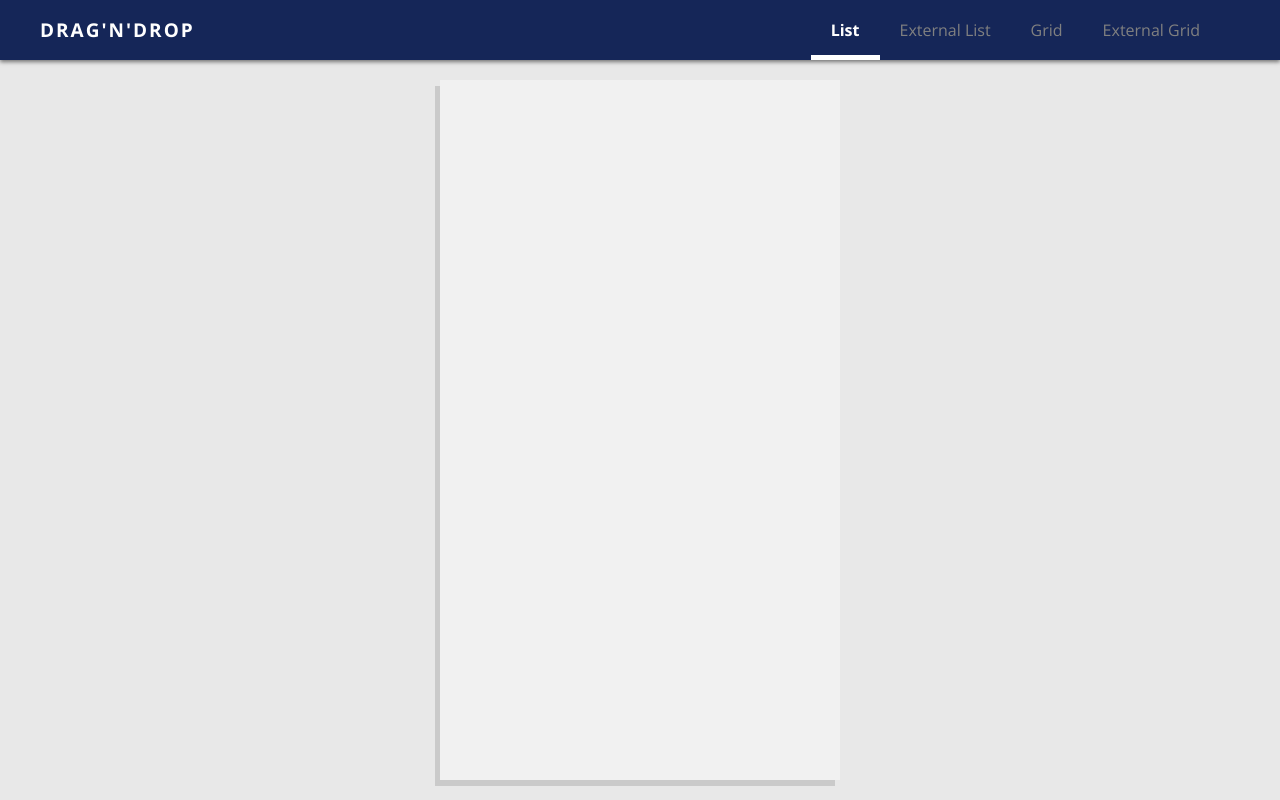
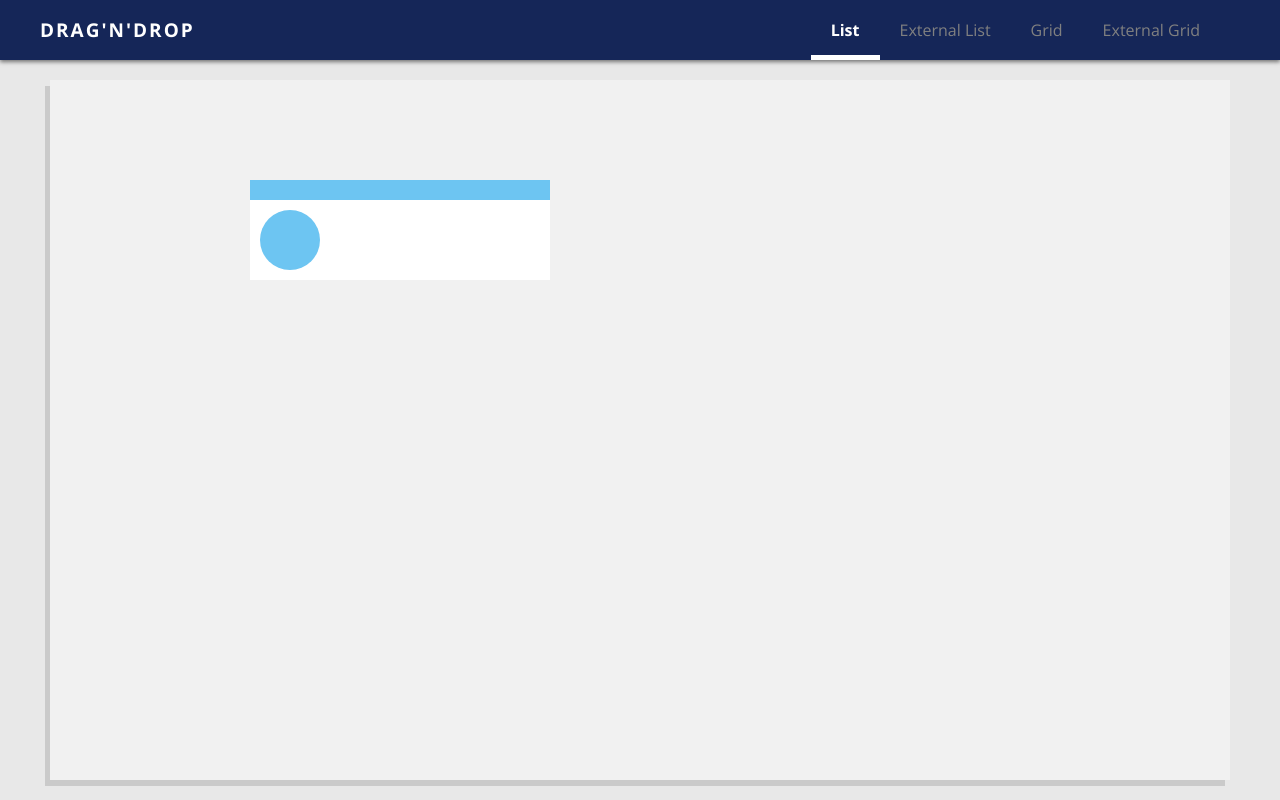
Before and after one commit to seektor/DnD_List, a website built with webpack: page src/index.html in a window 1280 px wide. Built offline with nearby package versions, Linux system fonts and the light colour scheme.

Commit message:
Add item factory element.

```diff
--- a/src/app/app.ts
+++ b/src/app/app.ts
@@ -3,7 +3,6 @@ import { Toolbox } from "./components/Toolbox/Toolbox";
 import { List } from "./components/List/List";
 import { smoothScroll } from "./utils/smooth-scroll/smoothScroll";
 import { Header } from "./components/Viewport/Header/Header";
-import { Container } from "./components/Viewport/Container/Container";
 import { Body } from "./components/Viewport/Body/Body";
 
 class App {
--- a/src/app/assets/styles/app.scss
+++ b/src/app/assets/styles/app.scss
@@ -9,5 +9,9 @@
 @import "../../templates/item/item.scss";
 @import "../../components/Viewport/Header/header.scss";
 @import "../../components/Viewport/Body/body.scss";
+
 @import "../../components/Viewport/Factories/ContainerFactory/container-factory.scss";
+@import "../../components/Viewport/Factories/ItemFactory/item-factory.scss";
+
 @import "../../components//Demos/ListDemo/list-demo.scss";
+@import "../../components//Demos/GridDemo/grid-demo.scss";
--- /dev/null
+++ b/src/app/components/Demos/GridDemo/GridDemo.ts
@@ -0,0 +1,20 @@
+import { Utils } from "../../../utils/Utils";
+import { ContainerFactory } from "../../Viewport/Factories/ContainerFactory/ContainerFactory";
+import { ItemFactory } from "../../Viewport/Factories/ItemFactory/ItemFactory";
+
+export class GridDemo {
+
+    constructor(container: HTMLElement) {
+        this.construct(container);
+    }
+
+    private construct(container: HTMLElement): void {
+        const gridTemplate: string = require("./grid-demo.tpl.html");
+        const gridElement: HTMLElement = Utils.createElementFromTemplate(gridTemplate);
+        const containerElement: HTMLElement = ContainerFactory();
+        const color: string = Utils.getRandomColor();
+        containerElement.append(ItemFactory(color));
+        gridElement.append(containerElement);
+        container.append(gridElement);
+    }
+}
--- /dev/null
+++ b/src/app/components/Demos/GridDemo/grid-demo.scss
@@ -0,0 +1,4 @@
+.grid-demo {
+    width: 100%;
+    height: 100%;
+}
--- /dev/null
+++ b/src/app/components/Demos/GridDemo/grid-demo.tpl.html
@@ -0,0 +1 @@
+<div class="grid-demo"></div>
--- a/src/app/components/Demos/ListDemo/ListDemo.ts
+++ b/src/app/components/Demos/ListDemo/ListDemo.ts
@@ -8,10 +8,10 @@ export class ListDemo {
     }
 
     private construct(container: HTMLElement): void {
-        const bodyTemplate: string = require("./list-demo.tpl.html");
-        const bodyElement: HTMLElement = Utils.createElementFromTemplate(bodyTemplate);
+        const listTemplate: string = require("./list-demo.tpl.html");
+        const listElement: HTMLElement = Utils.createElementFromTemplate(listTemplate);
         const containerElement: HTMLElement = ContainerFactory();
-        bodyElement.append(containerElement);
-        container.append(bodyElement);
+        listElement.append(containerElement);
+        container.append(listElement);
     }
 }
--- a/src/app/components/List/List.ts
+++ b/src/app/components/List/List.ts
@@ -1,5 +1,5 @@
 import ListClassHooks, { TListClassHooks } from "./structures/ListClassHooks";
-import ItemAttributeHooks, { TItemAttributeHooks } from "../../templates/item/structures/ItemAttributeHooks";
+import ItemAttributeHooks, { TItemFactoryAttributeHooks } from "../Viewport/Factories/ItemFactory/structures/ItemFactoryAttributeHooks";
 import { TPositionChangeData } from "./structures/TPositionChangeData";
 import { TListViewStatistics } from "./structures/TListViewStatistics";
 import { IListHandlers } from "./interfaces/IListHandlers";
@@ -30,7 +30,7 @@ export class List {
     private isProcessingDrag: boolean = false;
 
     private readonly listClassHooks: TListClassHooks = ListClassHooks;
-    private readonly itemAttributeHooks: TItemAttributeHooks = ItemAttributeHooks;
+    private readonly itemAttributeHooks: TItemFactoryAttributeHooks = ItemAttributeHooks;
     // This property (in ms) has to match with the css translate time
     private readonly TRANSLATE_TIME: number = 200;
     // Same for the margin
--- a/src/app/components/Toolbox/Toolbox.ts
+++ b/src/app/components/Toolbox/Toolbox.ts
@@ -1,11 +1,11 @@
-import ItemAttributeHooks, { TItemAttributeHooks } from "../../templates/item/structures/ItemAttributeHooks";
+import ItemAttributeHooks, { TItemFactoryAttributeHooks } from "../Viewport/Factories/ItemFactory/structures/ItemFactoryAttributeHooks";
 import ToolboxClassHooks, { TToolboxClassHooks } from "./structures/ToolboxClassHooks";
 import { IListHandlers } from "../List/interfaces/IListHandlers";
 import { TCoordinates } from "../../structures/TCoordinates";
 
 export class Toolbox {
 
-    private readonly itemAttributeHooks: TItemAttributeHooks = ItemAttributeHooks;
+    private readonly itemAttributeHooks: TItemFactoryAttributeHooks = ItemAttributeHooks;
     private readonly toolboxClassHooks: TToolboxClassHooks = ToolboxClassHooks;
     private toolboxComponentElement: HTMLElement = null;
     private draggedElement: HTMLElement = null;
--- a/src/app/components/Viewport/Body/Body.ts
+++ b/src/app/components/Viewport/Body/Body.ts
@@ -1,5 +1,6 @@
 import { Utils } from "../../../utils/Utils";
 import { ListDemo } from "../../Demos/ListDemo/ListDemo";
+import { GridDemo } from "../../Demos/GridDemo/GridDemo";
 
 export class Body {
 
@@ -7,7 +8,8 @@ export class Body {
 
     constructor(container: HTMLElement) {
         this.constructComponent(container);
-        const listDemo = new ListDemo(this.bodyElement);
+        // const listDemo = new ListDemo(this.bodyElement);
+        const gridDemo = new GridDemo(this.bodyElement);
     }
 
     private constructComponent(container: HTMLElement): void {
--- /dev/null
+++ b/src/app/components/Viewport/Factories/ItemFactory/ItemFactory.ts
@@ -0,0 +1,12 @@
+import { Utils } from "../../../../utils/Utils";
+import ItemFactoryAttributeHooks, { TItemFactoryAttributeHooks } from "./structures/ItemFactoryAttributeHooks";
+
+export function ItemFactory(color: string): HTMLElement {
+    const itemTemplate: string = require("./item-factory.tpl.html");
+    const itemElement: HTMLElement = Utils.createElementFromTemplate(itemTemplate);
+    const headerElement: HTMLElement = Utils.getElementByAttribute(itemElement, ItemFactoryAttributeHooks.header);
+    const avatarElement: HTMLElement = Utils.getElementByAttribute(itemElement, ItemFactoryAttributeHooks.avatar);
+    headerElement.style.backgroundColor = color;
+    avatarElement.style.backgroundColor = color;
+    return itemElement;
+}
--- /dev/null
+++ b/src/app/components/Viewport/Factories/ItemFactory/item-factory.scss
@@ -0,0 +1,50 @@
+.item-factory {
+    position: relative;
+    top: 100px;
+    left: 200px;
+
+    width: 300px;
+    height: 100px;
+    display: flex;
+    flex-direction: column;
+    background-color: white;
+
+    &__header {
+        height: 20px;
+    }
+
+    &__body {
+        display: flex;
+        flex-grow: 1;
+    }
+
+    &__side-content {
+        width: 20%;
+        padding: 10px;
+        display: flex;
+        flex-direction: column;
+        justify-content: space-around;
+    }
+
+    &__avatar-wrapper {
+        position: relative;
+        width: 100%;
+
+        &:before {
+            content: '';
+            display: block;
+            padding-top: 100%;
+        }
+    }
+
+    &__avatar {
+        position: absolute;
+        top: 0;
+        left: 0;
+        bottom: 0;
+        right: 0;
+        background-color: #bbb;
+        border-radius: 50%;
+        display: inline-block;
+    }
+}
--- /dev/null
+++ b/src/app/components/Viewport/Factories/ItemFactory/item-factory.tpl.html
@@ -0,0 +1,11 @@
+<div class="item-factory">
+    <div class="item-factory__header" item-factory__header></div>
+    <div class="item-factory__body">
+        <div class="item-factory__side-content">
+            <div class="item-factory__avatar-wrapper">
+                <div class="item-factory__avatar" item-factory__avatar></div>
+            </div>
+        </div>
+        <div></div>
+    </div>
+</div>
--- /dev/null
+++ b/src/app/components/Viewport/Factories/ItemFactory/structures/ItemFactoryAttributeHooks.ts
@@ -0,0 +1,9 @@
+export interface TItemFactoryAttributeHooks {
+    header: string;
+    avatar: string;
+}
+
+export default {
+    header: "item-factory__header",
+    avatar: "item-factory__avatar",
+} as TItemFactoryAttributeHooks;
--- a/src/app/components/Viewport/Header/Header.ts
+++ b/src/app/components/Viewport/Header/Header.ts
@@ -19,7 +19,7 @@ export class Header {
     private constructComponent(container: HTMLElement): void {
         const headerTemplate: string = require("./header.tpl.html");
         const headerElement: HTMLElement = Utils.createElementFromTemplate(headerTemplate);
-        this.navbarElement = headerElement.querySelector(`[${HeaderAttributeHooks.navbar}]`);
+        this.navbarElement = Utils.getElementByAttribute(headerElement, HeaderAttributeHooks.navbar);
         container.append(headerElement);
     }
 
--- a/src/app/utils/Utils.ts
+++ b/src/app/utils/Utils.ts
@@ -3,4 +3,17 @@ export class Utils {
     public static createElementFromTemplate(template: string): HTMLElement {
         return document.createRange().createContextualFragment(template).firstElementChild as HTMLElement;
     }
+
+    public static getElementByAttribute(element: HTMLElement, attribute: string): HTMLElement {
+        return element.querySelector(`[${attribute}]`);
+    }
+
+    public static getRandomColor(): string {
+        var letters = '0123456789ABCDEF';
+        var color = '#';
+        for (var i = 0; i < 6; i++) {
+            color += letters[Math.floor(Math.random() * 16)];
+        }
+        return color;
+    }
 }
```
Also changed, not shown: src/app/templates/item/structures/ItemAttributeHooks.ts (deleted, +0 -9 lines).
